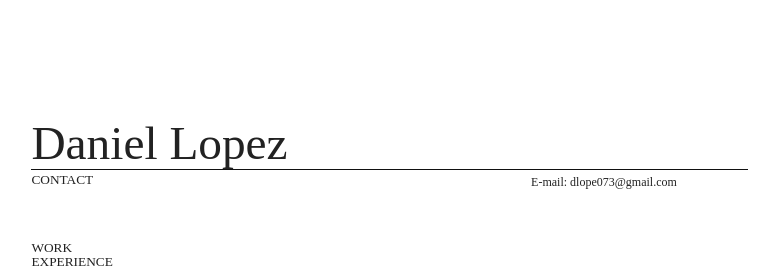
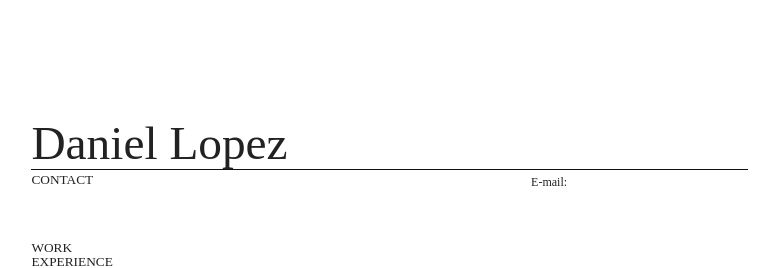
Before and after one commit to zulrah93/resume-cv, a plain HTML site: page index.html in a window 1280 px wide. Shown: the top 268 px of the page, without its empty margins (15-776 px from the left). Drawn offline with Linux system fonts and the light colour scheme; a web font is replaced by a local one.

Commit message:
Update index.html
bad opsec

```diff
--- a/index.html
+++ b/index.html
@@ -1806,7 +1806,7 @@
                 <p class="c22 c51"><span class="c2"></span></p>
             </td>
             <td class="c40" colspan="1" rowspan="1">
-                <p class="c32"><span class="c3">E-mail: dlope073@gmail.com</span><span class="c25 c38">&nbsp; &nbsp;
+                <p class="c32"><span class="c3">E-mail: </span><span class="c25 c38">&nbsp; &nbsp;
                         &nbsp; &nbsp; &nbsp; </span><span class="c2">&nbsp;</span></p>
                 <p class="c41"><span class="c25 c38">&nbsp; &nbsp; &nbsp; &nbsp; &nbsp; &nbsp; &nbsp; &nbsp; &nbsp;
                         &nbsp; </span></p>
```
